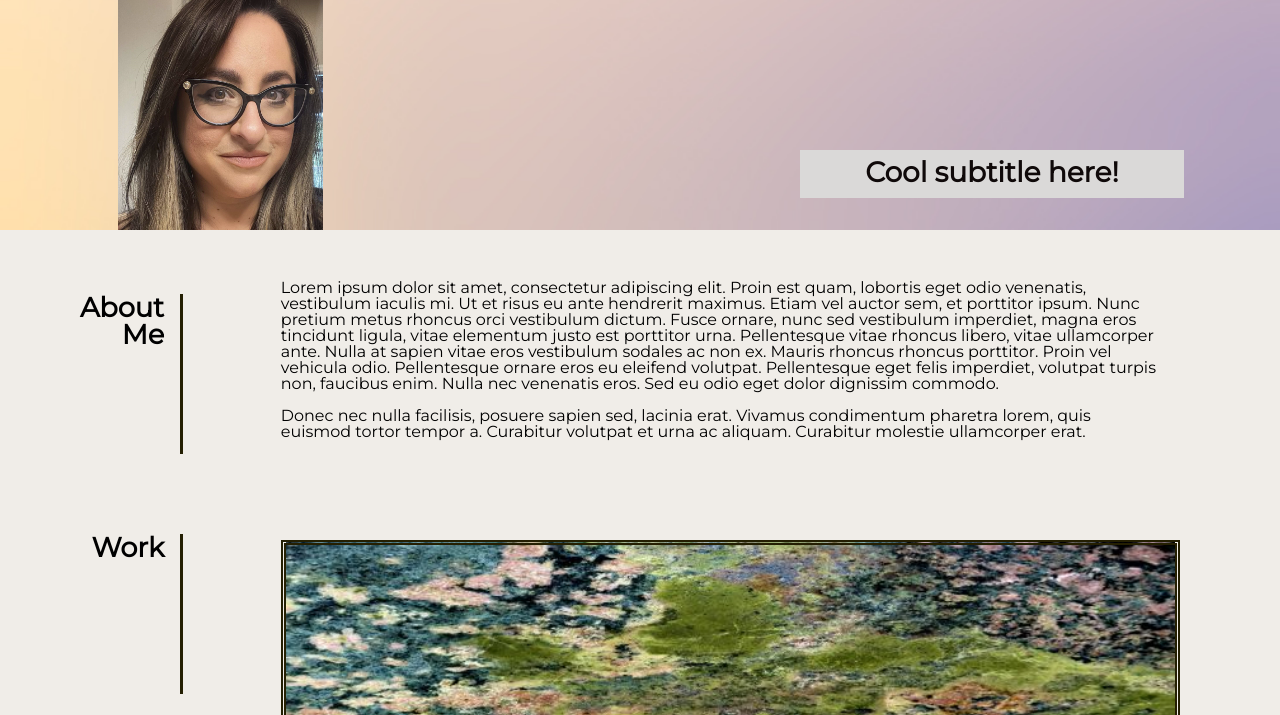
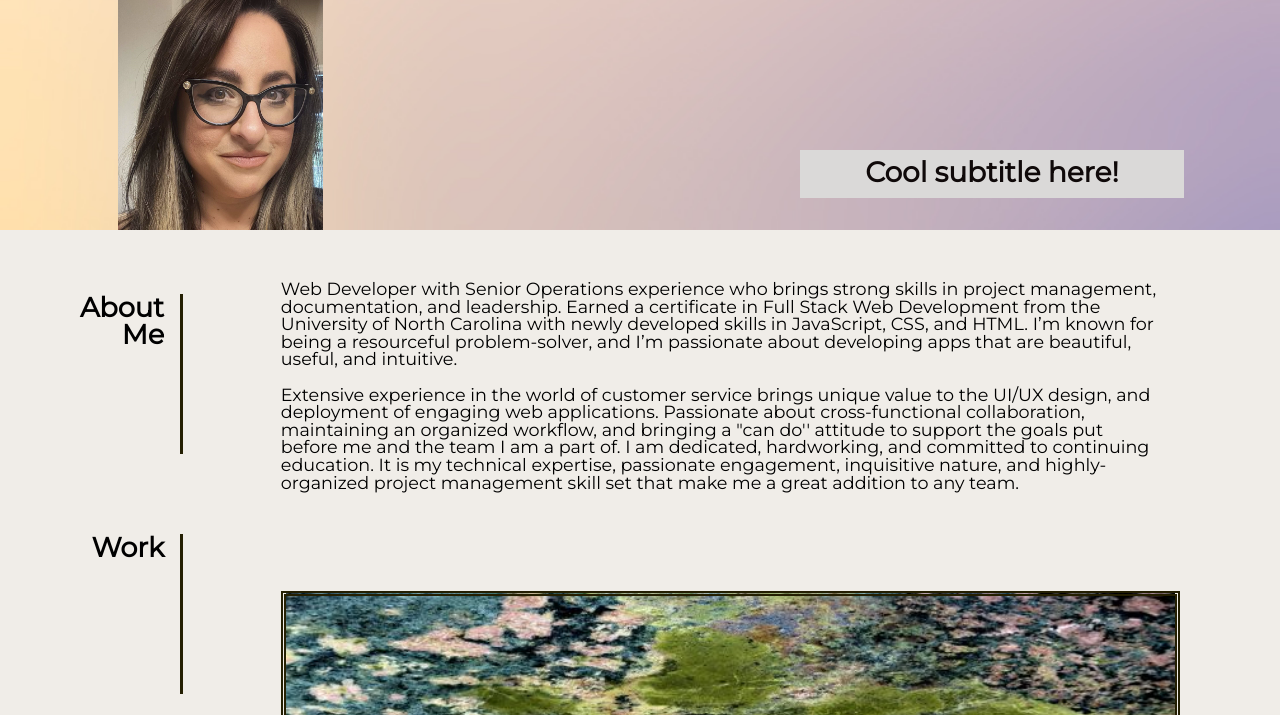
Before and after one commit to lindsayreiner/lindsay_portfolio_new, a plain HTML site: page index.html in a window 1280 px wide. Shown: the part 85-800 px from the top of the page. Drawn offline with Linux system fonts and the light colour scheme.

Commit message:
added brand statement and adjusted about me font size

```diff
--- a/assets/css/style.css
+++ b/assets/css/style.css
@@ -143,6 +143,7 @@ h2 {
   flex: 1 0 100%;
   padding-right: 1rem;
   padding-top: 50px;
+  font-size: 110%;
 }
 
 /* Work section */
--- a/index.html
+++ b/index.html
@@ -57,23 +57,24 @@
     <main>
       <section class="content" id="about">
         <p>
-          Lorem ipsum dolor sit amet, consectetur adipiscing elit. Proin est
-          quam, lobortis eget odio venenatis, vestibulum iaculis mi. Ut et risus
-          eu ante hendrerit maximus. Etiam vel auctor sem, et porttitor ipsum.
-          Nunc pretium metus rhoncus orci vestibulum dictum. Fusce ornare, nunc
-          sed vestibulum imperdiet, magna eros tincidunt ligula, vitae elementum
-          justo est porttitor urna. Pellentesque vitae rhoncus libero, vitae
-          ullamcorper ante. Nulla at sapien vitae eros vestibulum sodales ac non
-          ex. Mauris rhoncus rhoncus porttitor. Proin vel vehicula odio.
-          Pellentesque ornare eros eu eleifend volutpat. Pellentesque eget felis
-          imperdiet, volutpat turpis non, faucibus enim. Nulla nec venenatis
-          eros. Sed eu odio eget dolor dignissim commodo.
+          Web Developer with Senior Operations experience who brings strong
+          skills in project management, documentation, and leadership. Earned a
+          certificate in Full Stack Web Development from the University of North
+          Carolina with newly developed skills in JavaScript, CSS, and HTML. I’m
+          known for being a resourceful problem-solver, and I’m passionate about
+          developing apps that are beautiful, useful, and intuitive.
         </p>
         <br />
         <p>
-          Donec nec nulla facilisis, posuere sapien sed, lacinia erat. Vivamus
-          condimentum pharetra lorem, quis euismod tortor tempor a. Curabitur
-          volutpat et urna ac aliquam. Curabitur molestie ullamcorper erat.
+          Extensive experience in the world of customer service brings unique
+          value to the UI/UX design, and deployment of engaging web
+          applications. Passionate about cross-functional collaboration,
+          maintaining an organized workflow, and bringing a "can do'' attitude
+          to support the goals put before me and the team I am a part of. I am
+          dedicated, hardworking, and committed to continuing education. It is
+          my technical expertise, passionate engagement, inquisitive nature, and
+          highly-organized project management skill set that make me a great
+          addition to any team.
         </p>
       </section>
 
```
